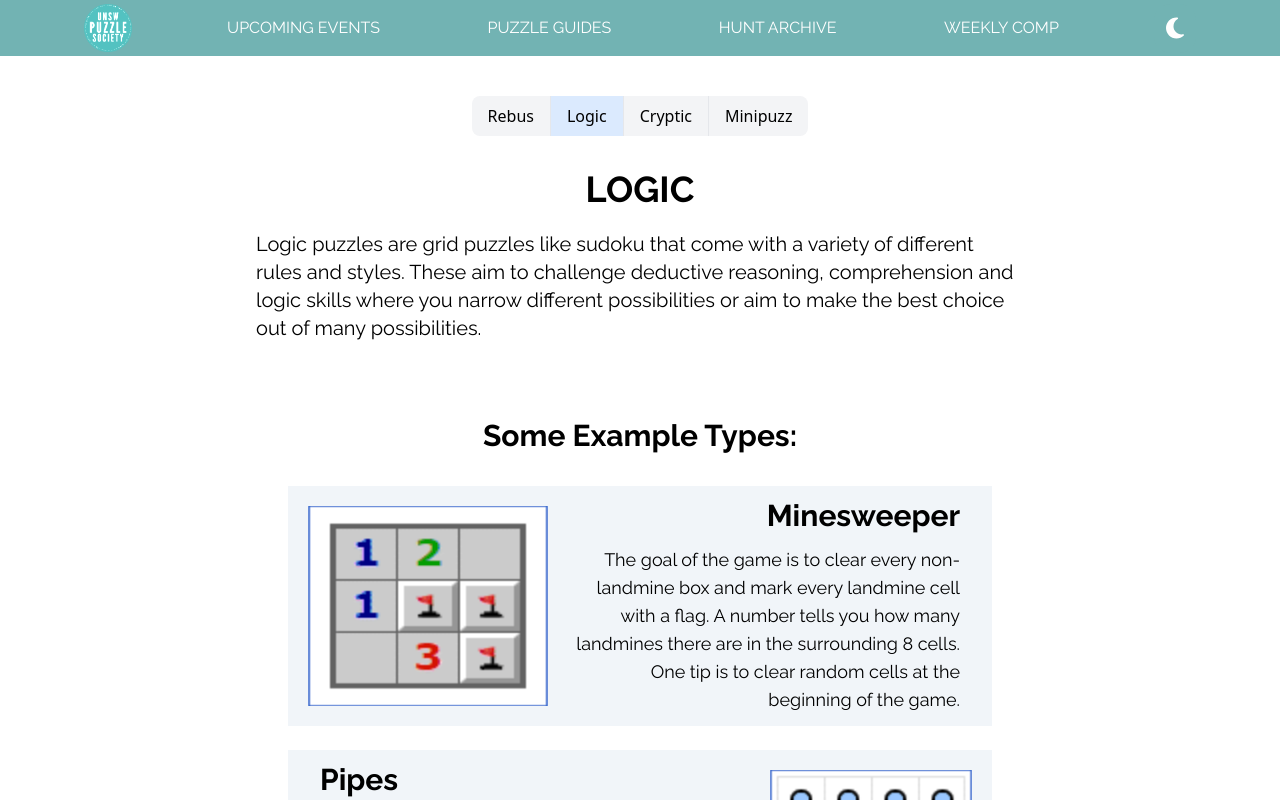
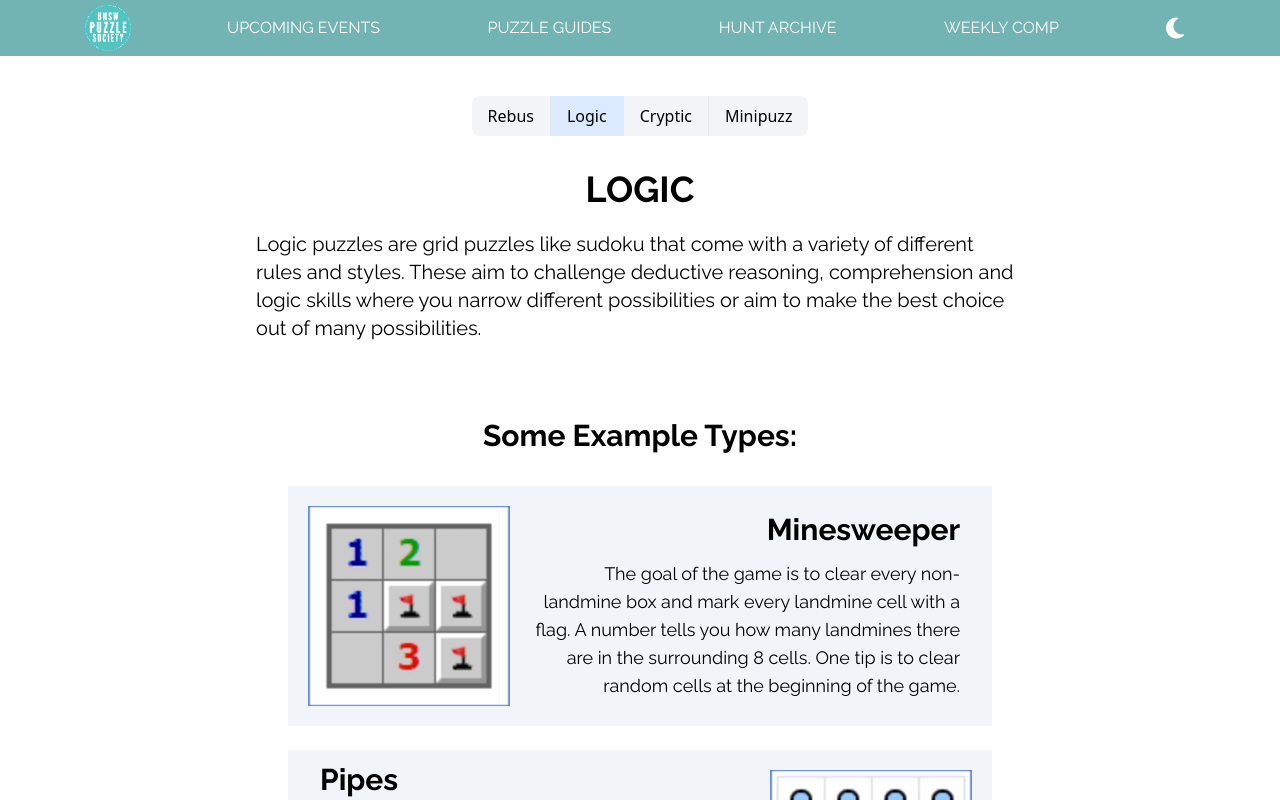
Before and after one commit to devsoc-unsw/trainee-neptune-24t1, a React (Vite) app in the folder frontend/: page /guides in a window 1280 px wide. Both pictures are taken after a click on the button "Logic". Shown: the top 800 px of the page. Built offline with nearby package versions, Linux system fonts and the light colour scheme.

Commit message:
fixed up img error

```diff
--- a/frontend/src/pages/Guides.tsx
+++ b/frontend/src/pages/Guides.tsx
@@ -63,7 +63,7 @@ function DisplayExample ({ solution, img }: { solution:string, img:string }) {
 
 function DisplayLeft ({ img, title, text }: { img:string, title:string, text:string }) {
   return (
-    <div className="flex flex-row m-3 bg-slate-100 dark:bg-slate-700 dark:text-slate-100 max-h-60 aspect-squaretransition duration-200 ">
+    <div className="flex flex-row m-3 bg-slate-100 dark:bg-slate-700 dark:text-slate-100 max-h-60 aspect-square transition duration-200 ">
       <img src={img} className="p-5"></img>
       <div className="place-self-center pr-8 text-right font-raleway text-lg">
         <p className="text-3xl pb-3"><b>{title}</b></p>
```
